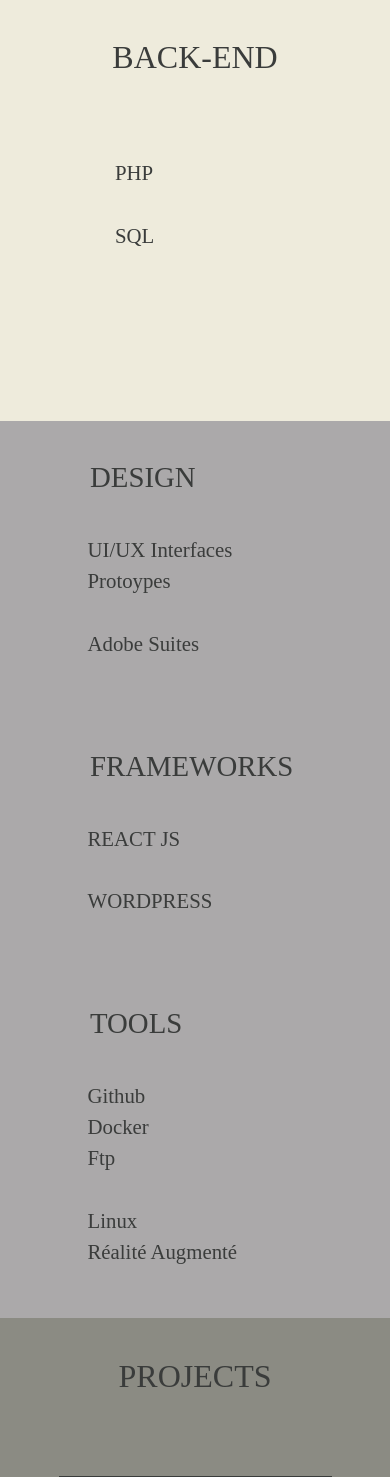
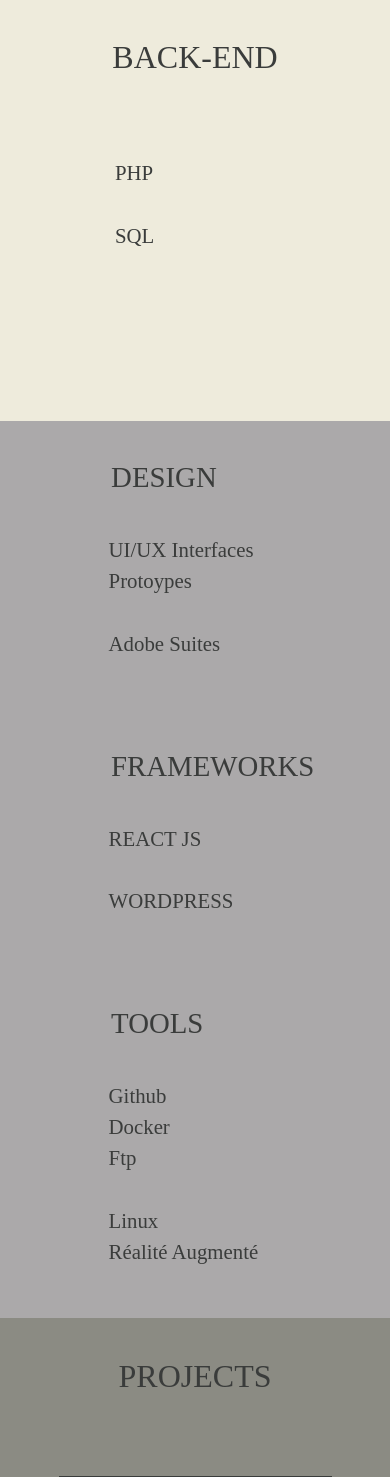
Before and after one commit to Hazmat88/Portfolio_Website_V2.5.1, a PHP site: page / in a window 390 px wide. Shown: the part 1285-2762 px from the top of the page. Run offline with PHP 8.4, Linux system fonts and the light colour scheme.

Commit message:
Fixed Vertical nav mobile (new custom spacing beetween each point & margin top), fixed Section 3 mobile contenu debordant sur les icones de la nav, Fixed Footer position

```diff
--- a/public/private/css/Desktop/desktop_style.css
+++ b/public/private/css/Desktop/desktop_style.css
@@ -160,7 +160,7 @@
 .section_05 {
   min-height: 100vh; }
   .section_05 .form_size {
-    height: 40vh; }
+    height: 100vh; }
   .section_05 .container {
     border-radius: 5px;
     margin-top: 12vw;
@@ -174,7 +174,7 @@
   width: 100%;
   height: 10vh;
   background-color: #3a3c3b;
-  margin-top: -8vh; }
+  margin-top: -10vh; }
   .section_06 h1 {
     color: #eeebdc;
     text-align: center;
--- a/public/private/css/Desktop/section_05.css
+++ b/public/private/css/Desktop/section_05.css
@@ -1,7 +1,7 @@
 .section_05 {
   min-height: 100vh; }
   .section_05 .form_size {
-    height: 40vh; }
+    height: 100vh; }
   .section_05 .container {
     border-radius: 5px;
     margin-top: 12vw;
--- a/public/private/css/Desktop/section_06.css
+++ b/public/private/css/Desktop/section_06.css
@@ -2,7 +2,7 @@
   width: 100%;
   height: 10vh;
   background-color: #3a3c3b;
-  margin-top: -8vh; }
+  margin-top: -10vh; }
   .section_06 h1 {
     color: #eeebdc;
     text-align: center;
--- a/public/private/css/Mobile/Modules_m/vertical_nav_m.css
+++ b/public/private/css/Mobile/Modules_m/vertical_nav_m.css
@@ -30,7 +30,7 @@
     height: 3vh;
     width: 3vh;
     border-radius: 15%;
-    margin-bottom: 8vh;
+    margin-bottom: 7vh;
     background-color: rgba(212, 133, 120, 0.6);
     opacity: 0.9; }
 
--- a/public/private/css/Mobile/mobile_style.css
+++ b/public/private/css/Mobile/mobile_style.css
@@ -98,7 +98,7 @@ ul {
     height: 3vh;
     width: 3vh;
     border-radius: 15%;
-    margin-bottom: 8vh;
+    margin-bottom: 7vh;
     background-color: rgba(212, 133, 120, 0.6);
     opacity: 0.9; }
 
@@ -219,6 +219,8 @@ nav {
   left: 0;
   right: 0;
   min-height: 105vh; }
+  .section_03 .column_pattern {
+    margin-left: 5vh; }
   .section_03 h1 {
     color: #3a3c3b;
     width: 210px;
--- a/public/private/css/Mobile/section_03m.css
+++ b/public/private/css/Mobile/section_03m.css
@@ -3,6 +3,8 @@
   left: 0;
   right: 0;
   min-height: 105vh; }
+  .section_03 .column_pattern {
+    margin-left: 5vh; }
   .section_03 h1 {
     color: #3a3c3b;
     width: 210px;
--- a/public/private/css/globalstyle.css
+++ b/public/private/css/globalstyle.css
@@ -129,7 +129,7 @@ ul {
     height: 3vh;
     width: 3vh;
     border-radius: 15%;
-    margin-bottom: 8vh;
+    margin-bottom: 7vh;
     background-color: rgba(212, 133, 120, 0.6);
     opacity: 0.9; }
 
@@ -250,6 +250,8 @@ nav {
   left: 0;
   right: 0;
   min-height: 105vh; }
+  .section_03 .column_pattern {
+    margin-left: 5vh; }
   .section_03 h1 {
     color: #3a3c3b;
     width: 210px;
@@ -502,7 +504,7 @@ nav {
   .section_05 {
     min-height: 100vh; }
     .section_05 .form_size {
-      height: 40vh; }
+      height: 100vh; }
     .section_05 .container {
       border-radius: 5px;
       margin-top: 12vw;
@@ -516,7 +518,7 @@ nav {
     width: 100%;
     height: 10vh;
     background-color: #3a3c3b;
-    margin-top: -8vh; }
+    margin-top: -10vh; }
     .section_06 h1 {
       color: #eeebdc;
       text-align: center;
--- a/public/private/sass/Desktop/section_05.scss
+++ b/public/private/sass/Desktop/section_05.scss
@@ -6,7 +6,7 @@
   min-height: 100vh;
 
   .form_size{
-    height: 40vh;
+    height: 100vh;
   }
 
   .container {
--- a/public/private/sass/Desktop/section_06.scss
+++ b/public/private/sass/Desktop/section_06.scss
@@ -7,7 +7,7 @@
   width: 100%;
   height:10vh;
   background-color: $black;
-  margin-top: -8vh;
+  margin-top: -10vh;
   h1{
     color:$beige;
     text-align: center;
--- a/public/private/sass/Mobile/Modules_m/vertical_nav_m.scss
+++ b/public/private/sass/Mobile/Modules_m/vertical_nav_m.scss
@@ -29,7 +29,7 @@
         .vertical_point,.vertical_point_03{
           height:3vh;width: 3vh;
           border-radius: 15%;
-          margin-bottom:8vh;
+          margin-bottom:7vh;
           background-color: $tomatem;
           opacity: 0.9;
         }
--- a/public/private/sass/Mobile/section_03m.scss
+++ b/public/private/sass/Mobile/section_03m.scss
@@ -7,6 +7,10 @@
   background:$grey;
   left: 0; right:0;
   min-height: 105vh;
+
+.column_pattern{
+  margin-left: 5vh;
+}
 
         h1{
           color:$black;
```
Also changed, not shown: 6 other files.
